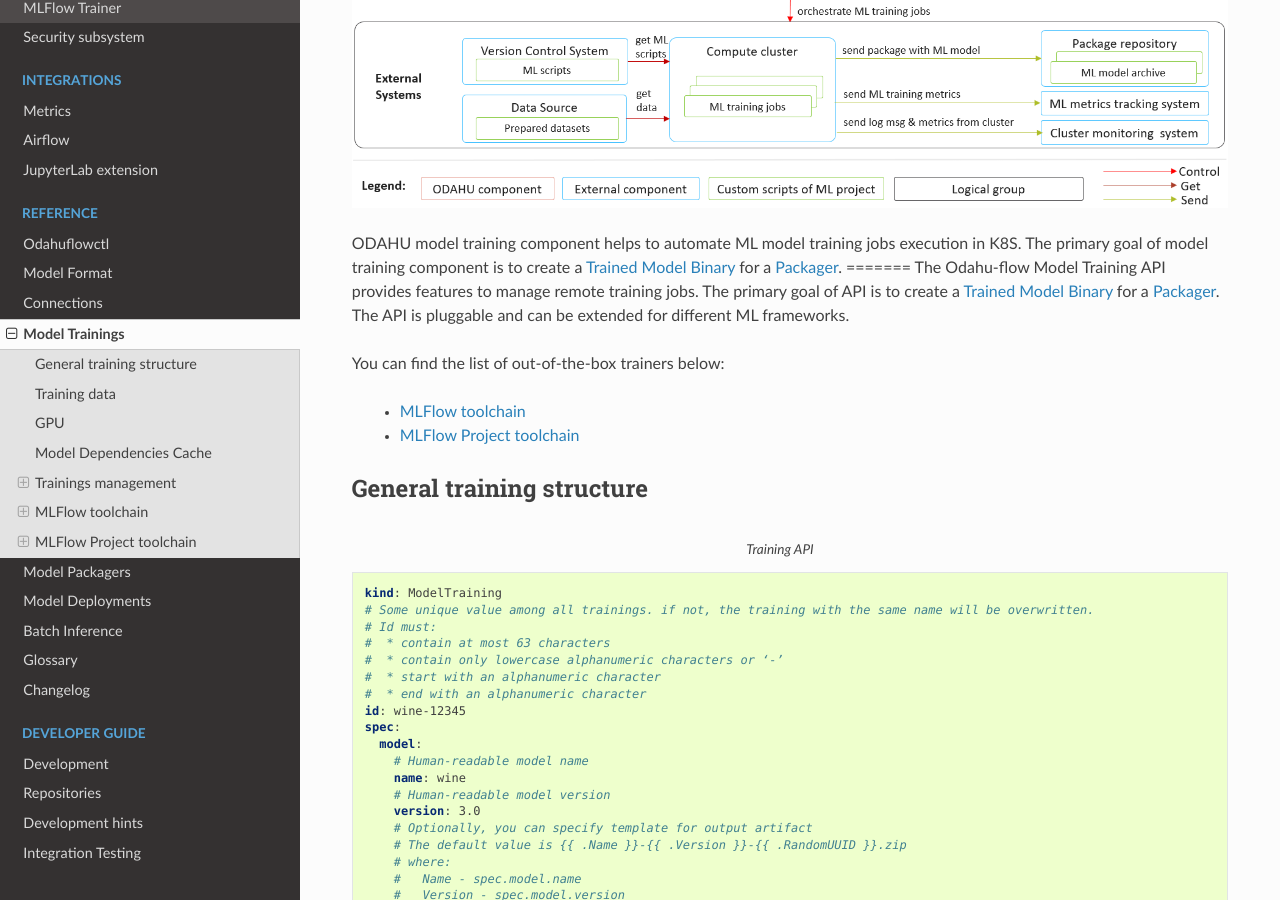
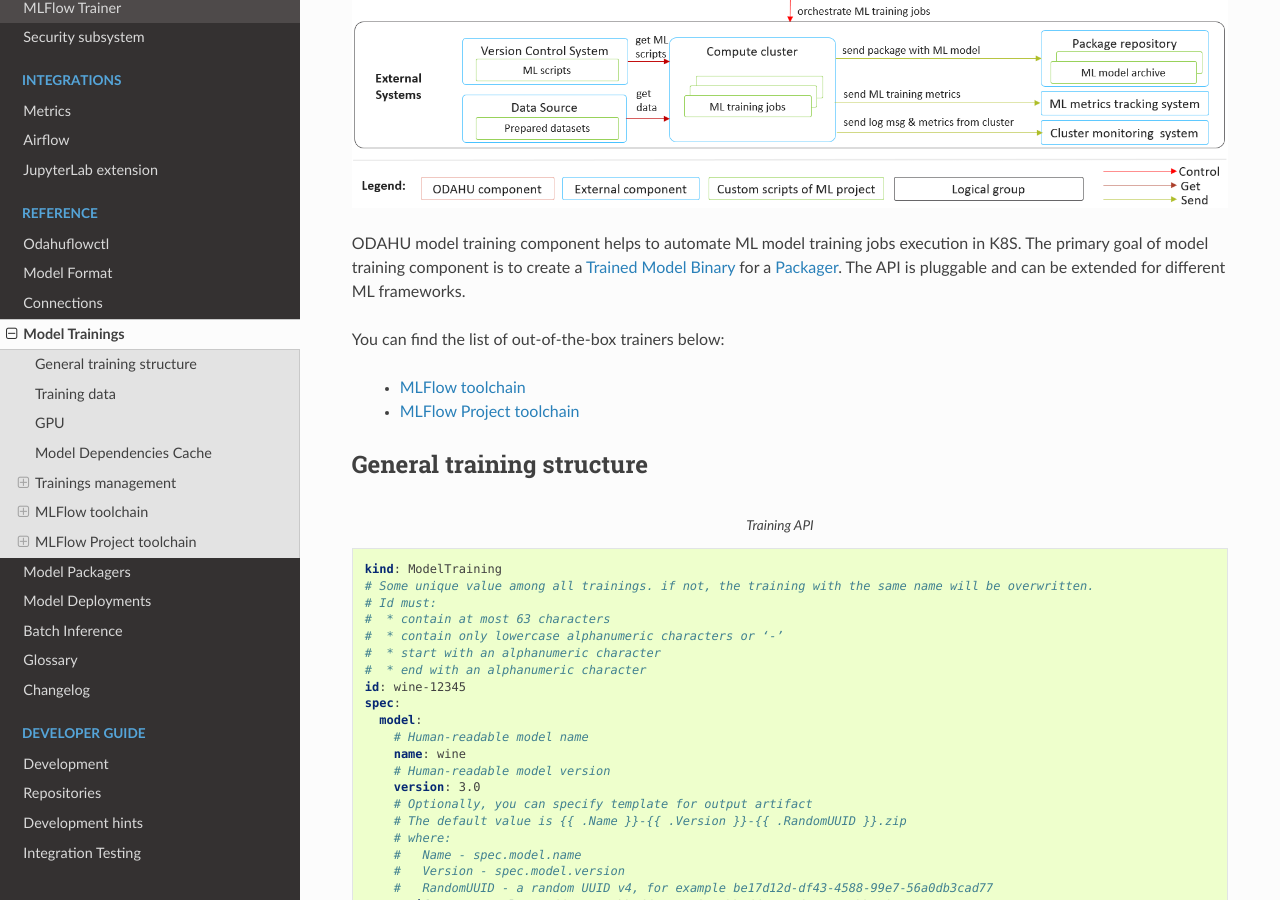
Before and after one commit to odahu/odahu-docs, a Sphinx documentation site: the page built from source/ref_trainings.rst, in a window 1280 px wide and 900 px high, scrolled down 367 px. Built offline with Sphinx 7.4.7 and the Read the Docs theme 2.0.0, drawn with Linux system fonts in a browser that asks for light colours; formulas are drawn with MathJax 3.

Commit message:
odahu-docs#52 - updates

```diff
--- a/source/ref_packagers.rst
+++ b/source/ref_packagers.rst
@@ -5,8 +5,6 @@
 .. image:: img/packaging.png
 
 ODAHU packaging component helps to wrap a :term:`Trained Model Binary` artifact into a inference service, batch job or command line tool.
-=======
-Odahu-flow packagers turn a :term:`Trained Model Binary` artifact into a specific application.
 You can find the list of out-of-the-box packagers below:
 
     * :ref:`ref_packagers:Docker REST`
--- a/source/ref_trainings.rst
+++ b/source/ref_trainings.rst
@@ -6,9 +6,6 @@
 
 ODAHU model training component helps to automate ML model training jobs execution in K8S.
 The primary goal of model training component is to create a :term:`Trained Model Binary` for a :term:`Packager`.
-=======
-The Odahu-flow Model Training API provides features to manage remote training jobs.
-The primary goal of API is to create a :term:`Trained Model Binary` for a :term:`Packager`.
 The API is pluggable and can be extended for different ML frameworks.
 
 You can find the list of out-of-the-box trainers below:
```
